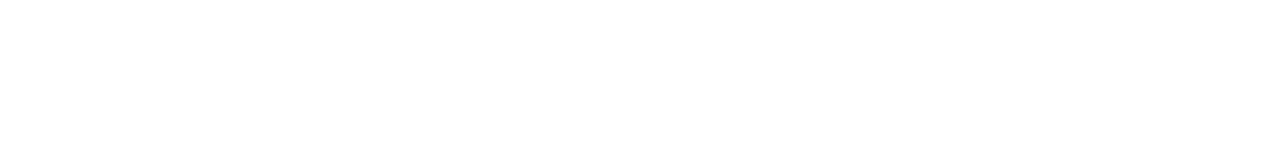
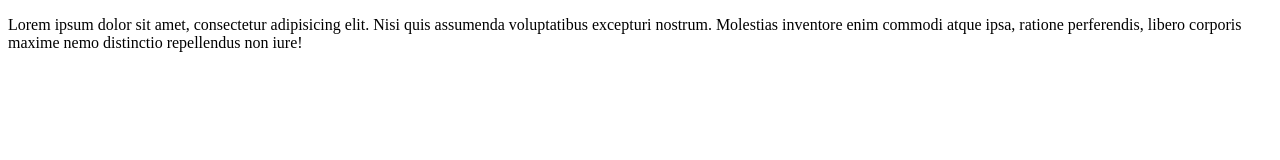
Before and after one commit to tbtoanit/Front-End, a plain HTML site: page buoi3/click_buttun.html in a window 1280 px wide. Drawn offline with Linux system fonts and the light colour scheme.

Commit message:
thay tom modify

```diff
--- a/buoi3/click_buttun.html
+++ b/buoi3/click_buttun.html
@@ -6,6 +6,6 @@
     <title>Document</title>
 </head>
 <body>
-
+    <p>Lorem ipsum dolor sit amet, consectetur adipisicing elit. Nisi quis assumenda voluptatibus excepturi nostrum. Molestias inventore enim commodi atque ipsa, ratione perferendis, libero corporis maxime nemo distinctio repellendus non iure!</p>
 </body>
 </html>
```
